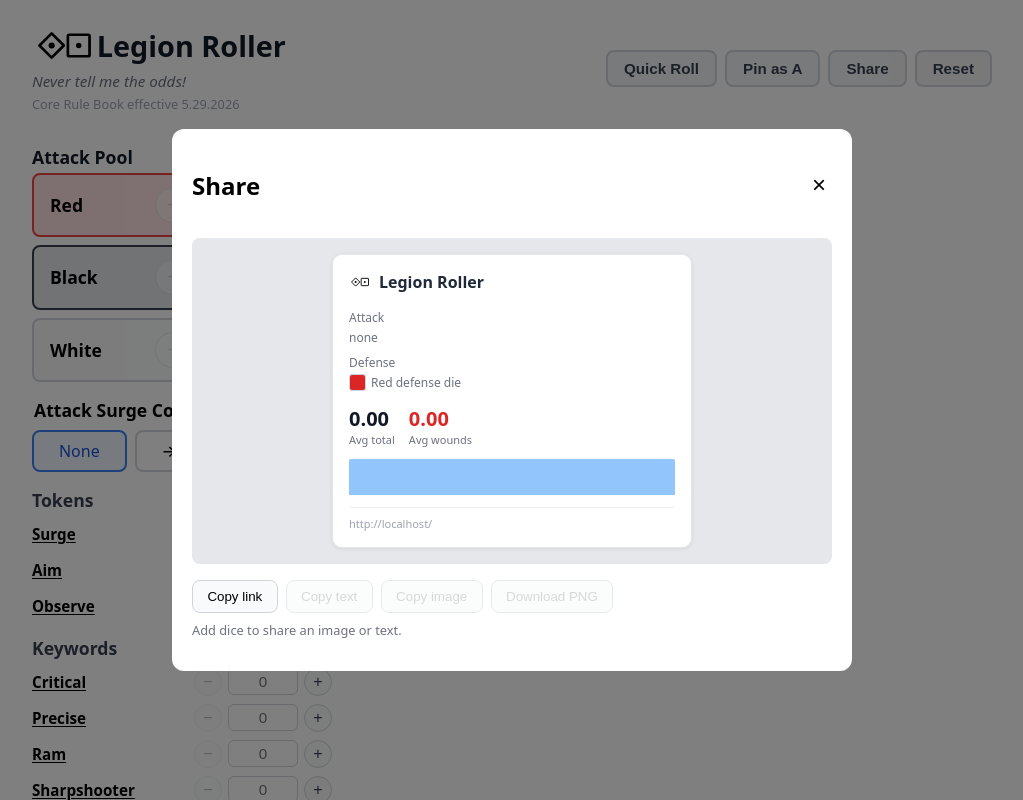
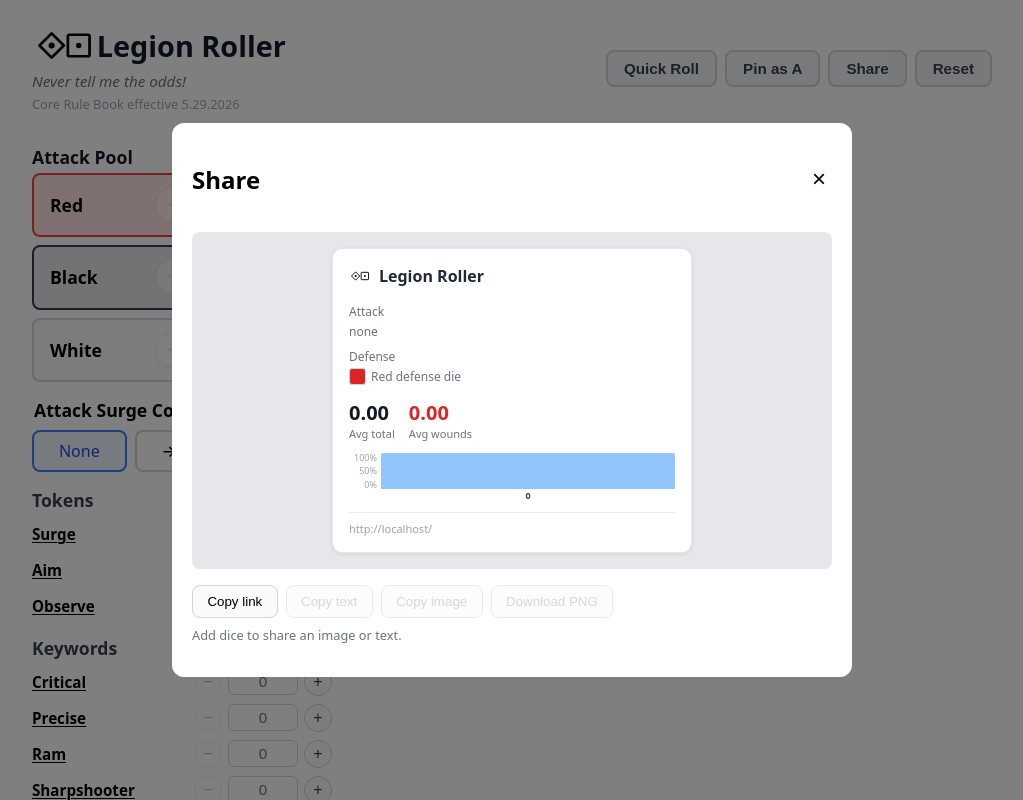
Before and after one commit to dankraus/sw-legion-dice, a React (Vite) app: page / in a window 1280 px wide. Both pictures are taken after a click on the button "Share". Shown: the top 800 px of the page, without its empty margins (128-1151 px from the left). Built offline with nearby package versions, Linux system fonts and the light colour scheme.

Commit message:
feat(share-card): readable distribution labels and stacked wide compares
Add a left probability axis and success totals on the mini chart, and stack
compare pools vertically when distributions exceed ten buckets to prevent overflow.

```diff
--- a/src/components/ShareCard.css
+++ b/src/components/ShareCard.css
@@ -11,6 +11,7 @@
     sans-serif;
   box-shadow: 0 1px 4px rgba(0, 0, 0, 0.08);
   box-sizing: border-box;
+  overflow: hidden;
 }
 
 .share-card__brand {
@@ -92,12 +93,53 @@
   color: #6b7280;
 }
 
+.share-card__dist-wrap {
+  display: flex;
+  gap: 4px;
+  align-items: flex-start;
+  margin-top: 12px;
+  min-width: 0;
+}
+
+.share-card__dist-yaxis {
+  flex-shrink: 0;
+  width: 28px;
+  height: 36px;
+  display: flex;
+  flex-direction: column;
+  justify-content: space-between;
+  align-items: flex-end;
+  font-size: 9px;
+  line-height: 1;
+  color: #9ca3af;
+}
+
+.share-card__dist-plot {
+  flex: 1;
+  min-width: 0;
+  overflow: hidden;
+}
+
 .share-card__dist {
   display: flex;
   align-items: flex-end;
   gap: 2px;
+}
+
+.share-card__dist-column {
+  flex: 1;
+  min-width: 0;
+  display: flex;
+  flex-direction: column;
+  align-items: center;
+  gap: 2px;
+}
+
+.share-card__dist-bars {
+  display: flex;
+  align-items: flex-end;
+  width: 100%;
   height: 36px;
-  margin-top: 12px;
 }
 
 .share-card__dist-bar {
@@ -105,6 +147,19 @@
   min-width: 2px;
   background: #93c5fd;
   border-radius: 2px 2px 0 0;
+}
+
+.share-card__dist-total {
+  font-size: 9px;
+  line-height: 1.1;
+  font-weight: 600;
+  color: #374151;
+  text-align: center;
+  width: 100%;
+}
+
+.share-card--compare-stacked .share-card__dist-total {
+  font-size: 8px;
 }
 
 .share-card__deltas {
@@ -136,6 +191,10 @@
   width: 480px;
 }
 
+.share-card--compare.share-card--compare-stacked {
+  width: 360px;
+}
+
 .share-card__columns {
   display: flex;
   gap: 16px;
@@ -143,4 +202,16 @@
 
 .share-card__columns > div {
   flex: 1;
+  min-width: 0;
 }
+
+.share-card__columns--stacked {
+  flex-direction: column;
+  gap: 0;
+}
+
+.share-card__columns--stacked > div + div {
+  margin-top: 14px;
+  padding-top: 14px;
+  border-top: 1px solid #e5e7eb;
+}
--- a/src/components/ShareCard.tsx
+++ b/src/components/ShareCard.tsx
@@ -65,25 +65,75 @@ function DiceRow({ config }: { config: PoolConfig }) {
   );
 }
 
+const COMPARE_STACK_BUCKET_THRESHOLD = 10;
+
+function shouldStackComparePools(
+  pinned: ShareCardPool,
+  live: ShareCardPool
+): boolean {
+  const maxBuckets = Math.max(
+    pinned.results.results.distribution.length,
+    live.results.results.distribution.length
+  );
+  return maxBuckets > COMPARE_STACK_BUCKET_THRESHOLD;
+}
+
+function buildYAxisLabels(maxProbability: number): string[] {
+  const maxPercent = maxProbability * 100;
+  if (maxPercent <= 0) return ['0%'];
+  const top =
+    maxPercent >= 10
+      ? Math.ceil(maxPercent / 5) * 5
+      : Math.ceil(maxPercent * 10) / 10;
+  const mid = Math.round((top / 2) * 10) / 10;
+  const tickValues =
+    top > 5 && mid > 0 && mid < top ? [0, mid, top] : top > 0 ? [0, top] : [0];
+  return tickValues
+    .map((value) => {
+      if (value === 0) return '0%';
+      return Number.isInteger(value) ? `${value}%` : `${value.toFixed(1)}%`;
+    })
+    .reverse();
+}
+
 function MiniDistribution({ results }: { results: PoolResults }) {
   const distribution = results.results.distribution;
   const maxProbability = distribution.reduce(
     (max, entry) => Math.max(max, entry.probability),
     0
   );
+  const yAxisLabels = buildYAxisLabels(maxProbability);
   return (
+    <div
+      className="share-card__dist-wrap"
+      aria-label="Attack probability distribution"
+    >
+      <div className="share-card__dist-yaxis" aria-hidden>
+        {yAxisLabels.map((label) => (
+          <span key={label}>{label}</span>
+        ))}
+      </div>
+      <div className="share-card__dist-plot">
         <div className="share-card__dist">
           {distribution.map((entry) => {
             const heightPercent =
-          maxProbability > 0 ? (entry.probability / maxProbability) * 100 : 0;
+              maxProbability > 0
+                ? (entry.probability / maxProbability) * 100
+                : 0;
             return (
+              <div key={entry.total} className="share-card__dist-column">
+                <div className="share-card__dist-bars">
                   <div
-            key={entry.total}
                     className="share-card__dist-bar"
                     style={{ height: `${Math.max(heightPercent, 4)}%` }}
                   />
+                </div>
+                <span className="share-card__dist-total">{entry.total}</span>
+              </div>
             );
           })}
+        </div>
+      </div>
     </div>
   );
 }
@@ -174,15 +224,30 @@ function CompareDeltas({
 }
 
 export function ShareCard({ url, live, pinned }: ShareCardProps) {
+  const stackCompare =
+    pinned !== undefined && shouldStackComparePools(pinned, live);
+  const className = [
+    'share-card',
+    pinned && 'share-card--compare',
+    stackCompare && 'share-card--compare-stacked',
+  ]
+    .filter(Boolean)
+    .join(' ');
+
   return (
-    <div className={'share-card' + (pinned ? ' share-card--compare' : '')}>
+    <div className={className}>
       <div className="share-card__brand">
         <img src="/logo.svg" alt="" />
         Legion Roller
       </div>
       {pinned ? (
         <>
-          <div className="share-card__columns">
+          <div
+            className={
+              'share-card__columns' +
+              (stackCompare ? ' share-card__columns--stacked' : '')
+            }
+          >
             <div>
               <strong>{pinned.label}</strong>
               <PoolDetails pool={pinned} />
```
Also changed, not shown: 1 other file (tests, documents, lock files or other folders). Lines whose indentation alone changed are shown as unchanged.
